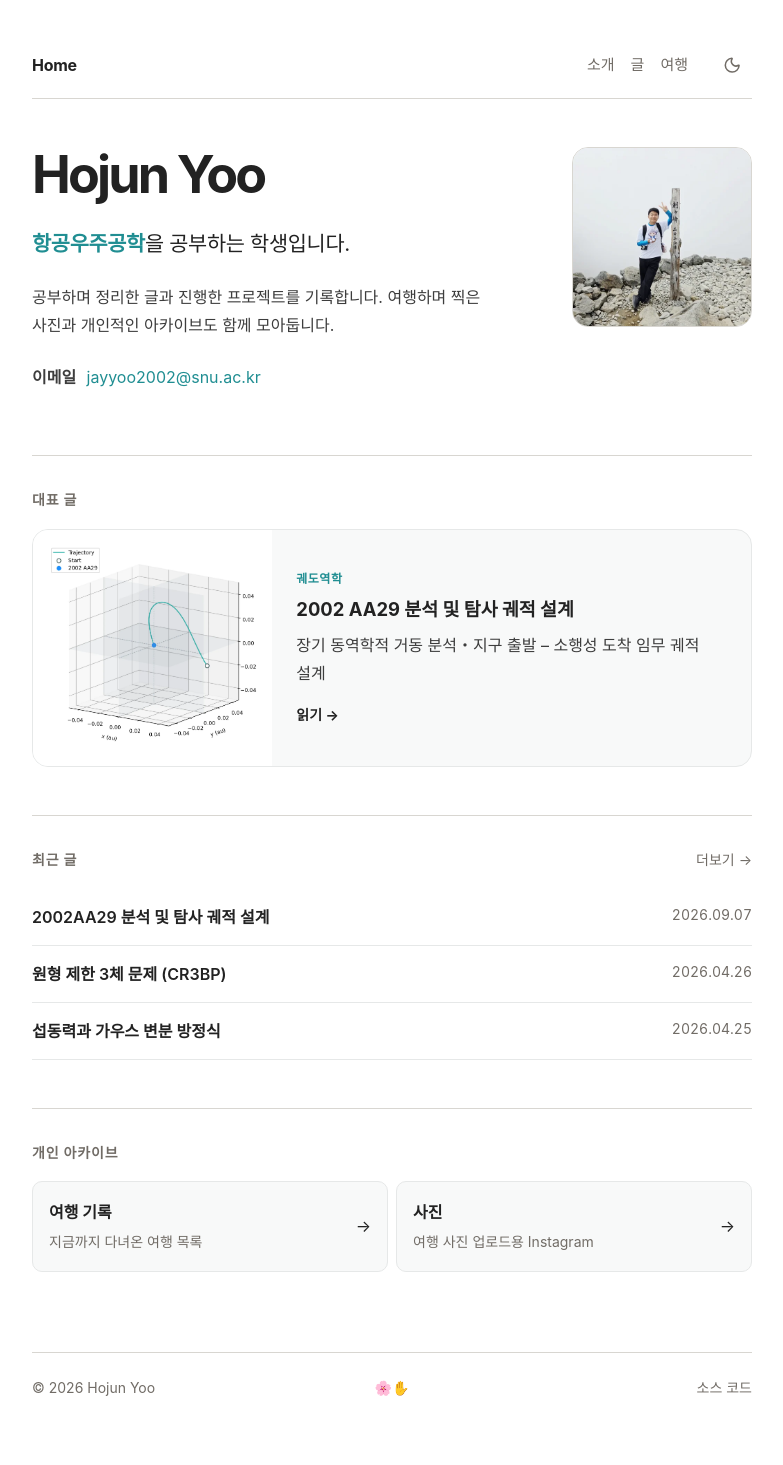
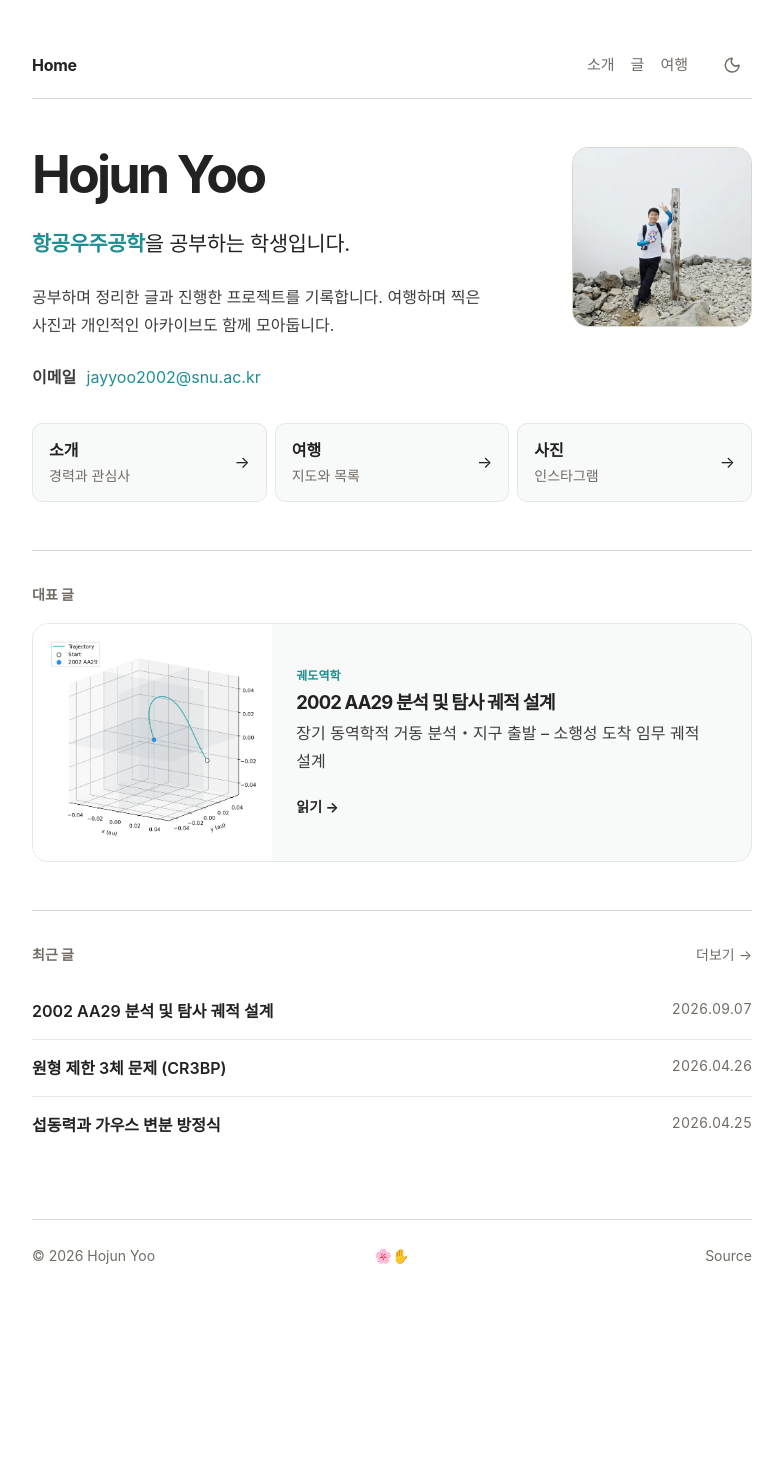
Before and after one commit to shami-momo/shami-momo.github.io, a Jekyll site: the page built from index.md, in a window 1280 px wide. Shown: the whole page, without its empty margins (248-1031 px from the left). Built offline with Jekyll 4.4.1, drawn with Linux system fonts in a browser that asks for light colours; some web fonts are replaced; after the commit the page ends 1332 px from its top, so only the background shows below that.

Commit message:
refinement_2

````diff
--- /dev/null
+++ b/Gemfile
@@ -0,0 +1,4 @@
+source "https://rubygems.org"
+
+gem "github-pages", "~> 232", group: :jekyll_plugins
+gem "webrick"
--- a/_layouts/default.html
+++ b/_layouts/default.html
@@ -123,7 +123,7 @@
     <footer class="footer">
       <span>© {{ site.time | date: "%Y" }} {{ site.title }}</span>
       <button class="tadashikunai" type="button" aria-label="숨겨진 페이지 열기">🌸✋</button>
-      <a class="site-copyright" href="https://github.com/shami-momo/shami-momo.github.io">소스 코드</a>
+      <a class="site-copyright" href="https://github.com/shami-momo/shami-momo.github.io">Source</a>
     </footer>
   </div>
 
--- a/_posts/2026-09-07-2002AA29.md
+++ b/_posts/2026-09-07-2002AA29.md
@@ -1,6 +1,6 @@
 ---
 layout: post
-title: "2002AA29 분석 및 탐사 궤적 설계"
+title: "2002 AA29 분석 및 탐사 궤적 설계"
 date: 2026-09-07
 tags: [궤도역학]
 image: "/assets/images/posts/2026-09-07-2002AA29/aa29_approach_3d.webp"
@@ -34,7 +34,7 @@ image: "/assets/images/posts/2026-09-07-2002AA29/aa29_approach_3d.webp"
 
 $$\begin{aligned}\mathbf{v}_{\infty,\mathrm{dep}}&=\mathbf{v}_\mathrm{sc,dep}-\mathbf{v}_\mathrm{\oplus,dep},\\ \mathbf{v}_{\infty,\mathrm{arr}}&=\mathbf{v}_\mathrm{sc,arr}-\mathbf{v}_\mathrm{AA29,arr},\\ C_3&=\lVert \mathbf{v}_{\infty,\mathrm{dep}}\rVert^2\end{aligned}.$$
 
-Solver는 Python의 lamberthub에서 제공하는 것 중 `gooding1990`을 이용하였고, 다중회전 수는 $M=0$으로 설정하였다.
+Solver는 `Python`의 `lamberthub`에서 제공하는 것 중 `gooding1990`을 이용하였고, 다중회전 수는 $M=0$으로 설정하였다.
 
 ```python
 v_sc_departure, v_sc_arrival = gooding1990(
--- a/assets/css/common.css
+++ b/assets/css/common.css
@@ -446,7 +446,7 @@ a:hover {
   flex-wrap: wrap;
   align-items: center;
   gap: 0.65rem;
-  margin-top: var(--space-5);
+  margin: var(--space-5) 0 0;
 }
 
 /* Sections and lists */
@@ -457,13 +457,15 @@ a:hover {
   border-top: 1px solid var(--line);
 }
 
+.archive {
+  padding-top: var(--space-6);
+}
+
 .section h2 {
   margin: 0;
   color: var(--muted);
   font-size: 0.875rem;
   font-weight: 700;
-  letter-spacing: 0.06em;
-  text-transform: uppercase;
 }
 
 .section-header {
@@ -496,6 +498,11 @@ a:hover {
   gap: var(--space-5);
   padding: 0.875rem 0;
   border-bottom: 1px solid var(--line-soft);
+}
+
+.post-list li:last-child {
+  border-bottom: none;
+  padding-bottom: 0;
 }
 
 .post-list a {
@@ -547,7 +554,7 @@ a:hover {
   display: flex;
   flex-direction: column;
   justify-content: center;
-  gap: var(--space-2);
+  gap: var(--space-1);
   padding: var(--space-5);
   color: var(--text-soft);
 }
@@ -556,17 +563,17 @@ a:hover {
   color: var(--main);
   font-size: 0.75rem;
   font-weight: 700;
-  letter-spacing: 0.04em;
 }
 
 .featured-project-body strong {
   color: var(--text);
   font-size: 1.15rem;
   line-height: 1.4;
+  letter-spacing: -0.045em;
 }
 
 .featured-project-more {
-  margin-top: var(--space-2);
+  margin-top: var(--space-4);
   color: var(--text);
   font-size: 0.875rem;
   font-weight: 700;
@@ -578,7 +585,7 @@ a:hover {
   align-items: center;
   justify-content: space-between;
   gap: var(--space-4);
-  padding: var(--space-4);
+  padding: var(--space-3) var(--space-4);
   border: 1px solid var(--line-soft);
   border-radius: var(--radius-md);
   background: var(--paper);
@@ -591,7 +598,6 @@ a:hover {
 
 .archive-link > span:first-child {
   display: grid;
-  gap: var(--space-1);
 }
 
 .archive-link strong {
@@ -659,17 +665,13 @@ a:hover {
 }
 
 @media (min-width: 721px) {
-  .archive-section {
+  .archive {
     display: grid;
-    grid-template-columns: repeat(2, minmax(0, 1fr));
+    grid-template-columns: repeat(3, minmax(0, 1fr));
     column-gap: var(--space-2);
   }
 
-  .archive-section .section-header {
-    grid-column: 1 / -1;
-  }
-
-  .archive-section .archive-link + .archive-link {
+  .archive .archive-link + .archive-link {
     margin-top: 0;
   }
 }
@@ -683,6 +685,7 @@ a:hover {
 
   .profile-photo {
     width: 132px;
+    height: 132px;
     align-self: flex-start;
   }
 }
@@ -742,17 +745,6 @@ a:hover {
     display: block;
     margin-top: var(--space-1);
   }
-
-  .footer {
-    grid-template-columns: 1fr 40px;
-    row-gap: var(--space-2);
-    margin-top: var(--space-8);
-  }
-
-  .site-copyright {
-    grid-column: 1 / -1;
-    justify-self: start;
-  }
 }
 
 @media (prefers-reduced-motion: reduce) {
--- a/index.md
+++ b/index.md
@@ -29,6 +29,33 @@ layout: default
     decoding="async"
   >
 </section>
+
+<section class="archive">
+  <a class="archive-link" href="{{ '/snu/' | relative_url }}">
+    <span>
+      <strong>소개</strong>
+      <span>경력과 관심사</span>
+    </span>
+    <span aria-hidden="true">→</span>
+  </a>
+
+  <a class="archive-link" href="{{ '/travel/' | relative_url }}">
+    <span>
+      <strong>여행</strong>
+      <span>지도와 목록</span>
+    </span>
+    <span aria-hidden="true">→</span>
+  </a>
+
+  <a class="archive-link" href="https://www.instagram.com/yyuuu.sei" aria-label="사진 Instagram 열기">
+    <span>
+      <strong>사진</strong>
+      <span>인스타그램</span>
+    </span>
+    <span aria-hidden="true">→</span>
+  </a>
+</section>
+
 
 <section class="section">
   <div class="section-header">
@@ -73,25 +100,3 @@ layout: default
     {% endfor %}
   </ol>
 </section>
-
-<section class="section archive-section" aria-labelledby="archive-title">
-  <div class="section-header">
-    <h2 id="archive-title">개인 아카이브</h2>
-  </div>
-
-  <a class="archive-link" href="{{ '/travel/' | relative_url }}">
-    <span>
-      <strong>여행 기록</strong>
-      <span>지금까지 다녀온 여행 목록</span>
-    </span>
-    <span aria-hidden="true">→</span>
-  </a>
-
-  <a class="archive-link" href="https://www.instagram.com/yyuuu.sei" aria-label="사진 Instagram 열기">
-    <span>
-      <strong>사진</strong>
-      <span>여행 사진 업로드용 Instagram</span>
-    </span>
-    <span aria-hidden="true">→</span>
-  </a>
-</section>
````
Also changed, not shown: 1 other file.
